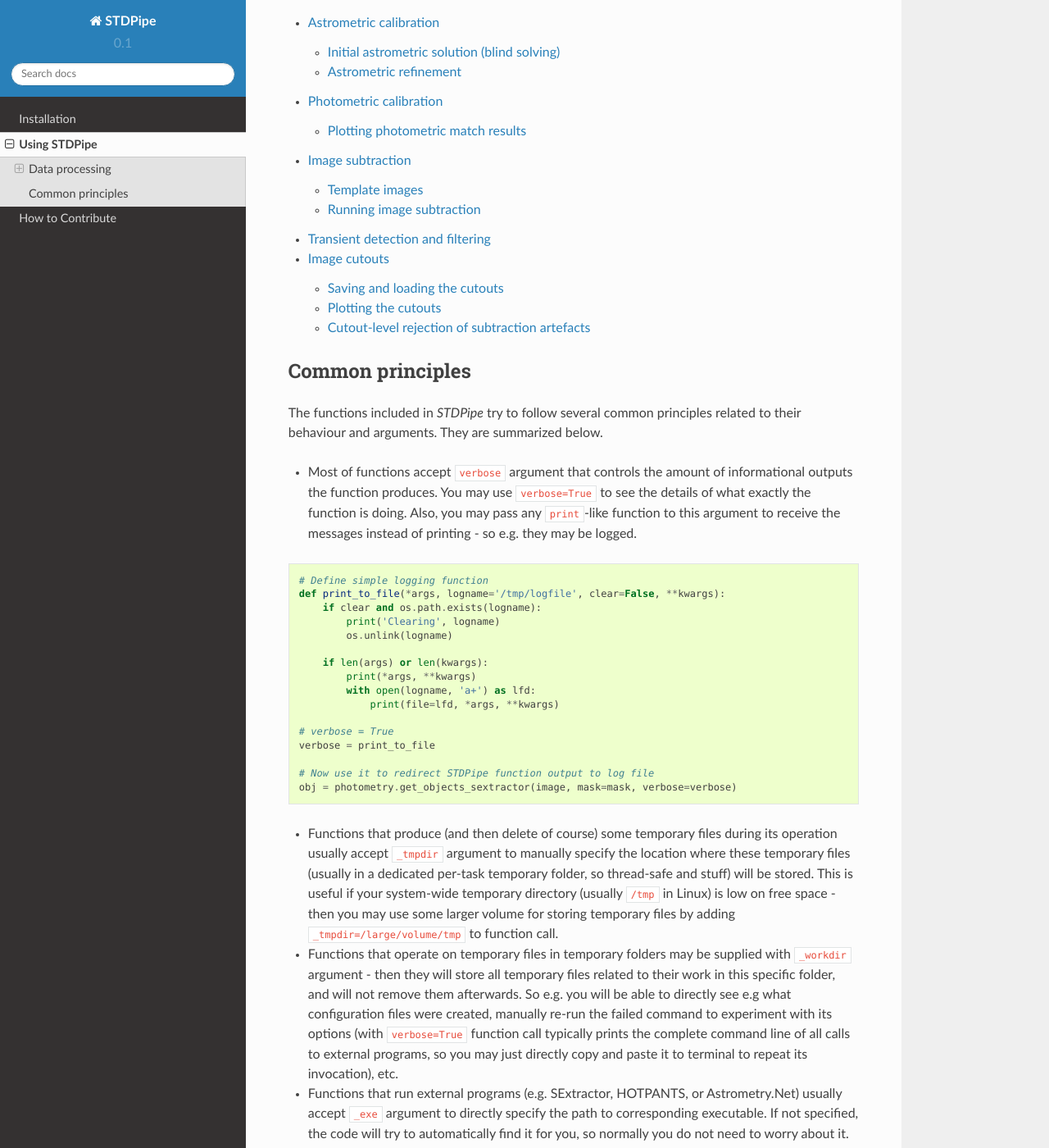
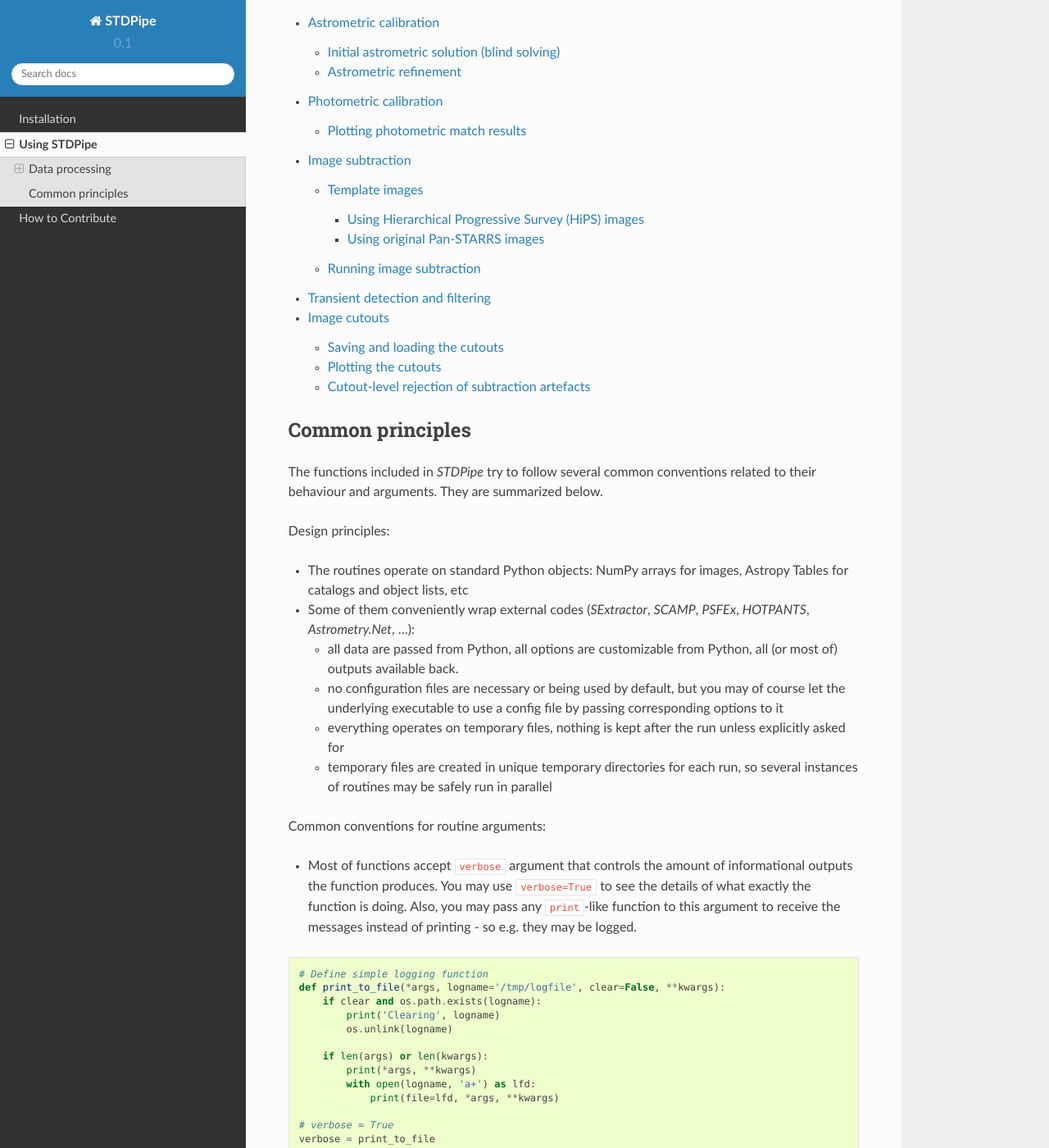
Before and after one commit to karpov-sv/stdpipe, a Sphinx documentation site: the page built from doc/usage.rst, in a window 1280 px wide and 1400 px high, scrolled down 1109 px. Shown: the whole window at 82% size. Built offline with Sphinx 7.4.7 and the Read the Docs theme 2.0.0, drawn with Linux system fonts in a browser that asks for light colours; pages that are not in the unit, such as notebooks, are missing from menus.

Commit message:
Minor documentation fixes

```diff
--- a/doc/index.rst
+++ b/doc/index.rst
@@ -9,7 +9,8 @@
  - implemented as a library of routines covering most common tasks
  - operates on standard Python objects: NumPy arrays for images, Astropy Tables for catalogs and object lists, etc
  - does not try to re-implement the things already implemented in other Python packages
- - conveniently wraps external codes that do not have their own Python interfaces (*SExtractor*, *SCAMP*, *PSFEx*, *HOTPANTS*, *Astrometry.Net*, ...)
+ - conveniently wraps external codes that do not have their own Python interfaces (*SExtractor*, *SCAMP*, *PSFEx*, *HOTPANTS*, *Astrometry.Net*, ...):
+
      - wrapping is transparent: all data passed from Python, all options customizable from Python, all (or most of) outputs available back
      - everything operates on temporary files, nothing is kept after the run unless explicitly asked for
 
--- a/doc/usage.rst
+++ b/doc/usage.rst
@@ -52,9 +52,21 @@
 Common principles
 -----------------
 
-The functions included in *STDPipe* try to follow several common principles related to their behaviour and arguments. They are summarized below.
+The functions included in *STDPipe* try to follow several common conventions related to their behaviour and arguments. They are summarized below.
 
--  Most of functions accept `verbose` argument that controls the amount of informational outputs the function produces. You may use `verbose=True` to see the details of what exactly the function is doing. Also, you may pass any `print`-like function to this argument to receive the messages instead of printing - so e.g. they may be logged.
+Design principles:
+
+- The routines operate on standard Python objects: NumPy arrays for images, Astropy Tables for catalogs and object lists, etc
+- Some of them conveniently wrap external codes (*SExtractor*, *SCAMP*, *PSFEx*, *HOTPANTS*, *Astrometry.Net*, ...):
+
+  - all data are passed from Python, all options are customizable from Python, all (or most of) outputs available back.
+  - no configuration files are necessary or being used by default, but you may of course let the underlying executable to use a config file by passing corresponding options to it
+  - everything operates on temporary files, nothing is kept after the run unless explicitly asked for
+  - temporary files are created in unique temporary directories for each run, so several instances of routines may be safely run in parallel
+
+Common conventions for routine arguments:
+
+- Most of functions accept `verbose` argument that controls the amount of informational outputs the function produces. You may use `verbose=True` to see the details of what exactly the function is doing. Also, you may pass any `print`-like function to this argument to receive the messages instead of printing - so e.g. they may be logged.
 
 .. code-block:: python
 
@@ -75,8 +87,8 @@
    # Now use it to redirect STDPipe function output to log file
    obj = photometry.get_objects_sextractor(image, mask=mask, verbose=verbose)
 
--  Functions that produce (and then delete of course) some temporary files during its operation usually accept `_tmpdir` argument to manually specify the location where these temporary files (usually in a dedicated per-task temporary folder, so thread-safe and stuff) will be stored. This is useful if your system-wide temporary directory (usually :file:`/tmp` in Linux) is low on free space - then you may use some larger volume for storing temporary files by adding `_tmpdir=/large/volume/tmp` to function call.
+- Functions that produce (and then delete of course) some temporary files during its operation usually accept `_tmpdir` argument to manually specify the location where these temporary files (usually in a dedicated per-task temporary folder, so thread-safe and stuff) will be stored. This is useful if your system-wide temporary directory (usually :file:`/tmp` in Linux) is low on free space - then you may use some larger volume for storing temporary files by adding `_tmpdir=/large/volume/tmp` to function call.
 
--  Functions that operate on temporary files in temporary folders may be supplied with `_workdir` argument - then they will store all temporary files related to their work in this specific folder, and will not remove them afterwards. So e.g. you will be able to directly see e.g what configuration files were created, manually re-run the failed command to experiment with its options (with `verbose=True` function call typically prints the complete command line of all calls to external programs, so you may just directly copy and paste it to terminal to repeat its invocation), etc.
+- Functions that operate on temporary files in temporary folders may be supplied with `_workdir` argument - then they will store all temporary files related to their work in this specific folder, and will not remove them afterwards. So e.g. you will be able to directly see e.g what configuration files were created, manually re-run the failed command to experiment with its options (with `verbose=True` function call typically prints the complete command line of all calls to external programs, so you may just directly copy and paste it to terminal to repeat its invocation), etc.
 
--  Functions that run external programs (e.g. SExtractor, HOTPANTS, or Astrometry.Net) usually accept `_exe` argument to directly specify the path to corresponding executable. If not specified, the code will try to automatically find it for you, so normally you do not need to worry about it.
+- Functions that run external programs (e.g. SExtractor, HOTPANTS, or Astrometry.Net) usually accept `_exe` argument to directly specify the path to corresponding executable. If not specified, the code will try to automatically find it for you, so normally you do not need to worry about it.
```
Also changed, not shown: other parts of doc/usage.rst (+1 -1 lines), doc/installation.md (+3 -0 lines).
